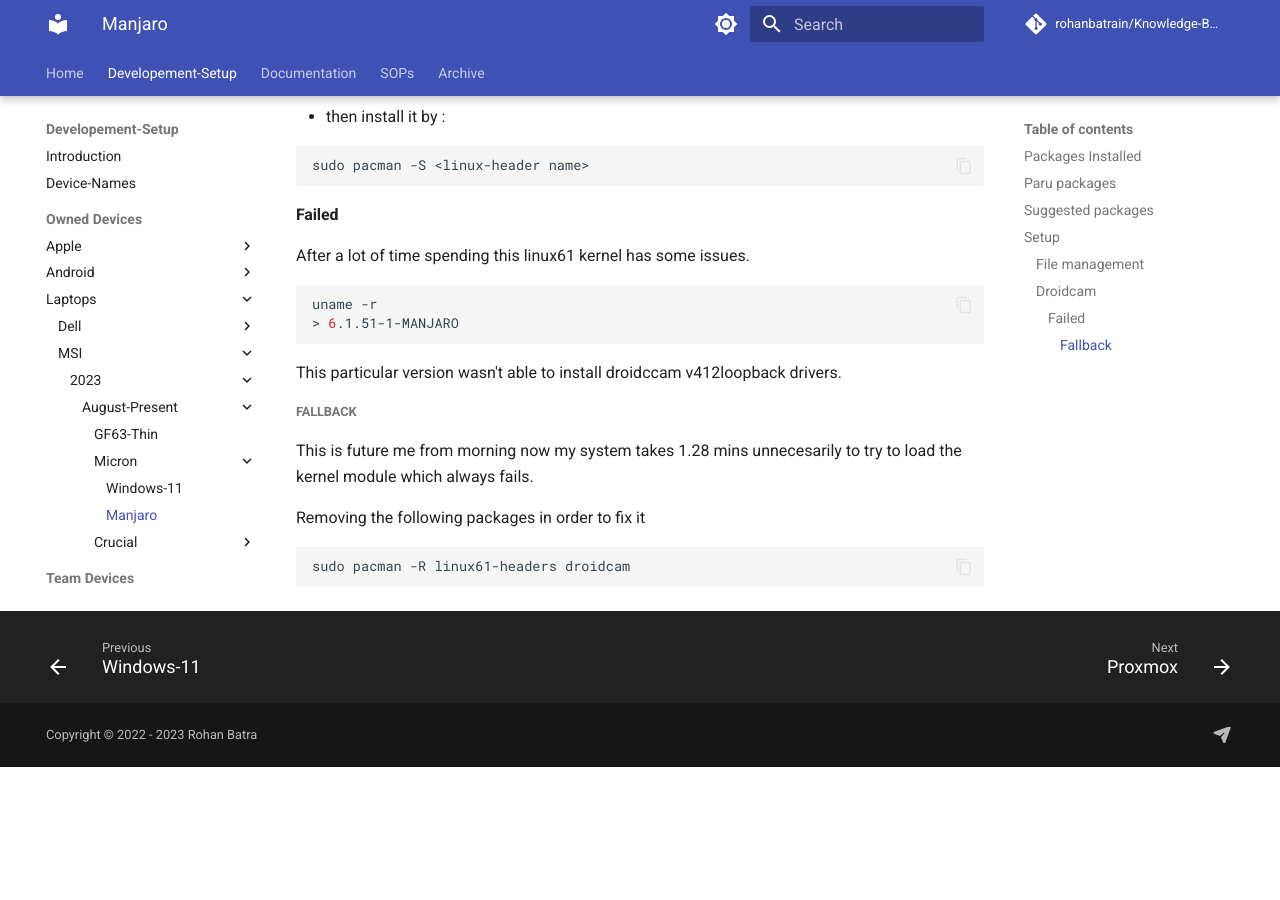
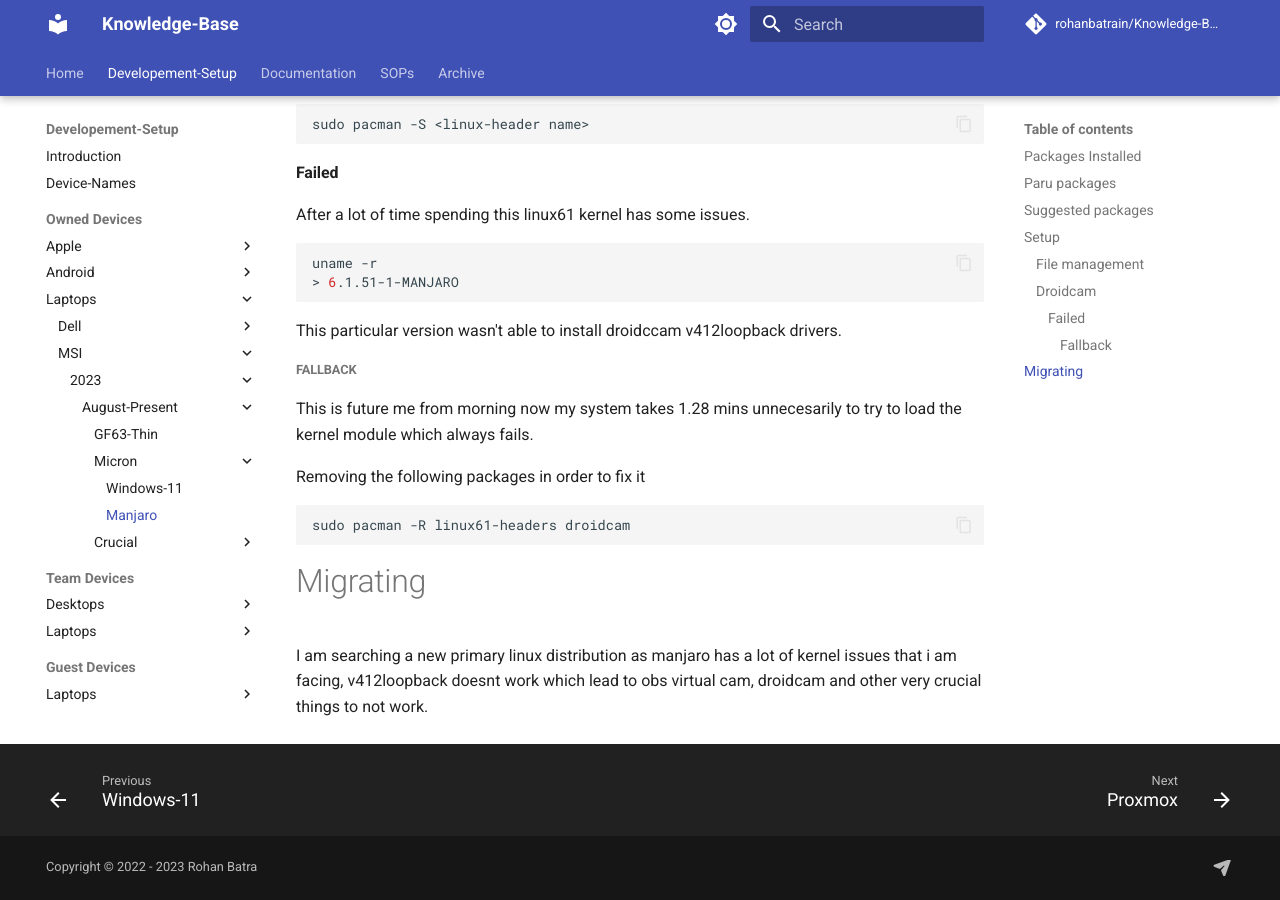
Before and after one commit to rohanbatrain/knowledge-base, an MkDocs documentation site: the page built from docs/Developement-Setup/Owned-Devices/Laptops/MSI/2023/August/Micron-Drive/Manjaro.md, in a window 1280 px wide and 900 px high, scrolled down 1309 px. Built offline with MkDocs 1.6.1 and Material for MkDocs 9.7.7, drawn with Linux system fonts in a browser that asks for light colours; nearby versions of some CDN libraries; library files that are not in the unit come from our copies; comment, search, counter and statistics services are not loaded; before the commit the page ends 2076 px from its top, so only the background shows below that.

Commit message:
Update Manjaro.md (Migration`)

````diff
--- a/docs/Developement-Setup/Owned-Devices/Laptops/MSI/2023/August/Micron-Drive/Manjaro.md
+++ b/docs/Developement-Setup/Owned-Devices/Laptops/MSI/2023/August/Micron-Drive/Manjaro.md
@@ -69,3 +69,8 @@ Removing the following packages in order to fix it
 ```bash
 sudo pacman -R linux61-headers droidcam
 ```
+
+
+# Migrating
+
+I am searching a new primary linux distribution as manjaro has a lot of kernel issues that i am facing, v412loopback doesnt work which lead to obs virtual cam, droidcam and other very crucial things to not work.
````
